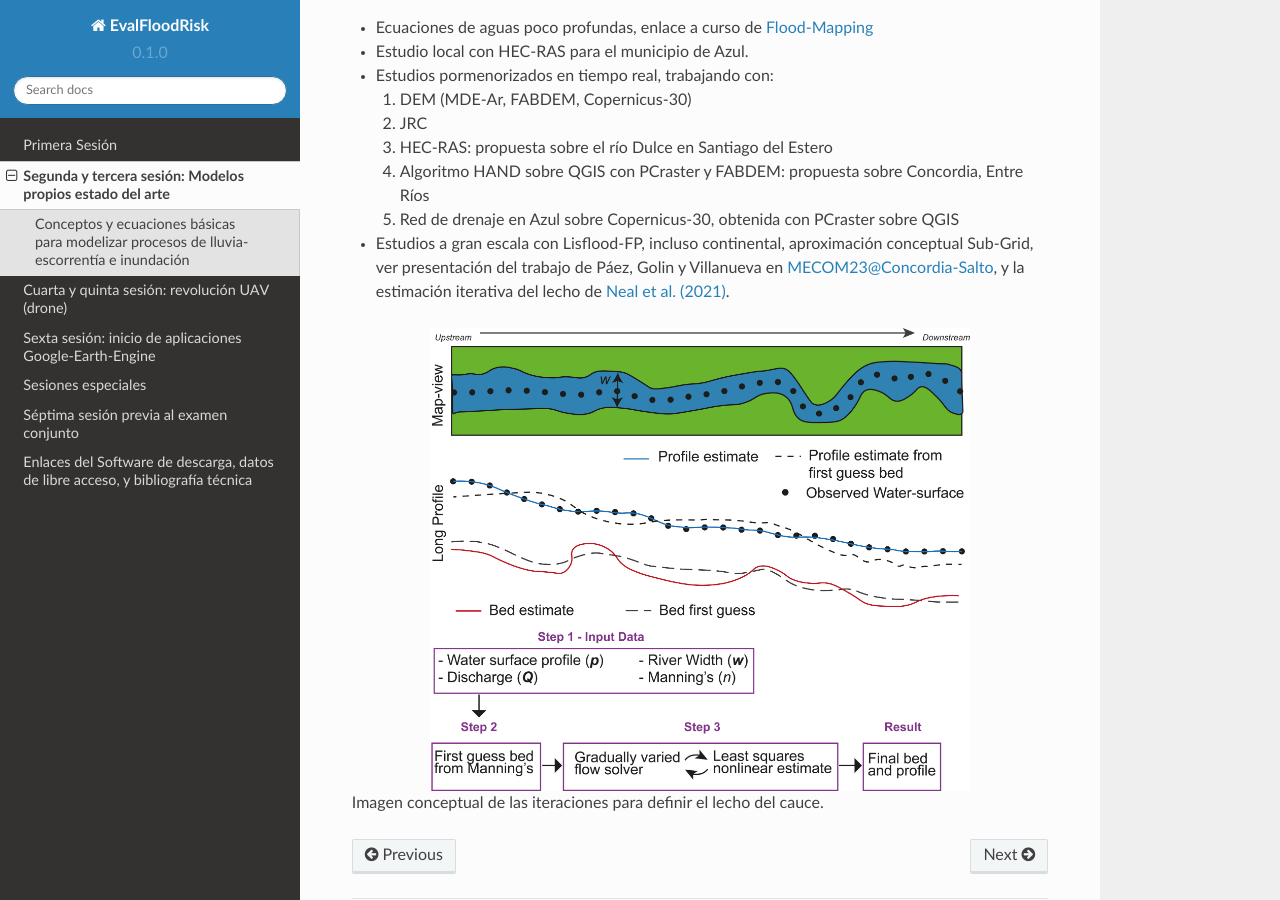
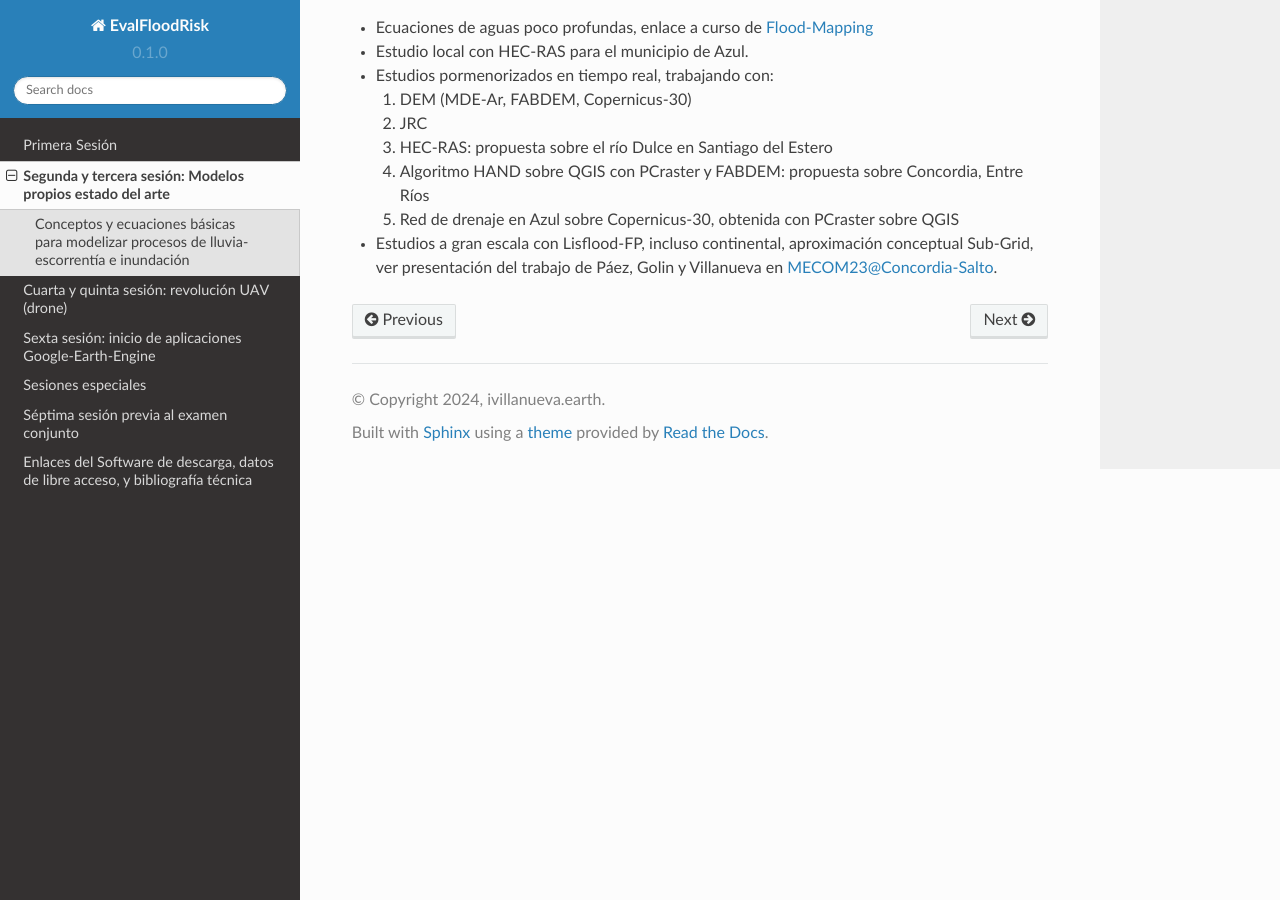
Before and after one commit to ivillamadrid/EvalFloodRisk_RSSWE, a Sphinx documentation site: the page built from docs/source/D2.rst, in a window 1280 px wide and 900 px high, scrolled down 827 px. Built offline with Sphinx 7.4.7 and the Read the Docs theme 2.0.0, drawn with Linux system fonts in a browser that asks for light colours.

Commit message:
Update D2.rst

```diff
--- a/docs/source/D2.rst
+++ b/docs/source/D2.rst
@@ -31,11 +31,14 @@ Conceptos y ecuaciones básicas para modelizar procesos de lluvia-escorrentía e
   #. Algoritmo HAND sobre QGIS con PCraster y FABDEM: propuesta sobre Concordia, Entre Ríos
   #. Red de drenaje en Azul sobre Copernicus-30, obtenida con PCraster sobre QGIS
 
-* Estudios a gran escala con Lisflood-FP, incluso continental, aproximación conceptual Sub-Grid, ver presentación del trabajo de Páez, Golin y Villanueva en `MECOM23@Concordia-Salto <https://amcaonline.org.ar/ojs/index.php/mc/article/view/6745>`_, y la estimación iterativa del lecho de `Neal et al. (2021)  <https://doi.org/10.1029/2020WR028301>`_.
+* Estudios a gran escala con Lisflood-FP, incluso continental, aproximación conceptual Sub-Grid, ver presentación del trabajo de Páez, Golin y Villanueva en `MECOM23@Concordia-Salto <https://amcaonline.org.ar/ojs/index.php/mc/article/view/6745>`_.
 
-.. image:: ./Pics/Iterative_Bed_Estimation.jpg
-  :width: 540
-  :alt: IterativeBedEstimation
-  :align: center
+..
+  y la estimación iterativa del lecho de `Neal et al. (2021)  <https://doi.org/10.1029/2020WR028301>`_.
 
-Imagen conceptual de las iteraciones para definir el lecho del cauce.
+  .. image:: ./Pics/Iterative_Bed_Estimation.jpg
+    :width: 540
+    :alt: IterativeBedEstimation
+    :align: center
+
+  Imagen conceptual de las iteraciones para definir el lecho del cauce.
```
